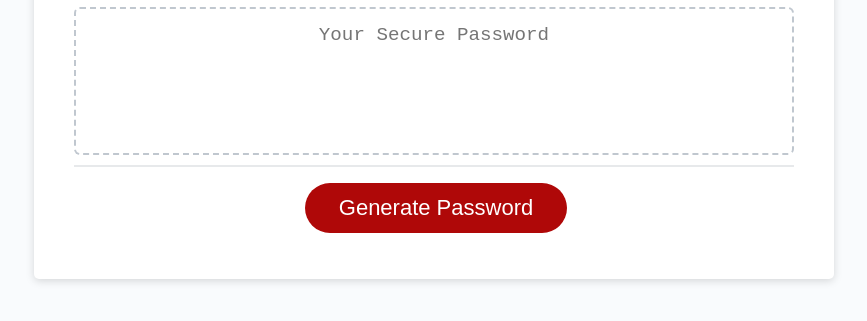
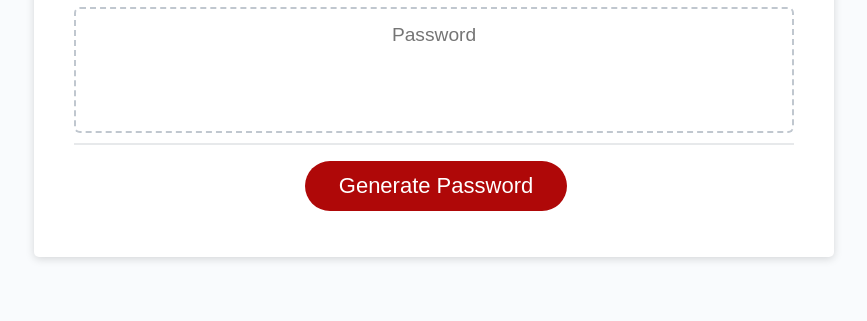
Before and after one commit to gavielskee/Password-Generator, a plain HTML site: page index.html in a window 1280 px wide. Shown: the part 241-562 px from the top of the page, without its empty margins (206-1073 px from the left). Drawn offline with Linux system fonts and the light colour scheme; files that its build step writes are made by us from their sources; files whose address does not match are found by name.

Commit message:
replaced textarea with input element

```diff
--- a/index.html
+++ b/index.html
@@ -17,12 +17,7 @@
           <h2>Generate a Password</h2>
         </div>
         <div class="card-body">
-          <textarea
-            readonly
-            id="password"
-            placeholder="Your Secure Password"
-            aria-label="Generated Password"
-          ></textarea>
+            <input type="text" id="password" placeholder="Password">
         </div>
         <div class="card-footer">
           <button id="generate" class="btn">Generate Password</button>
```
